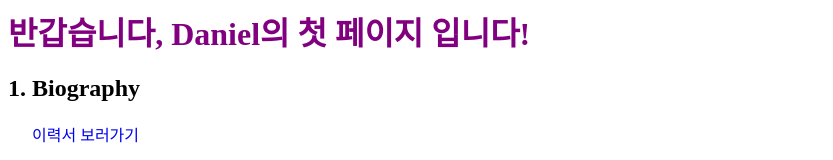
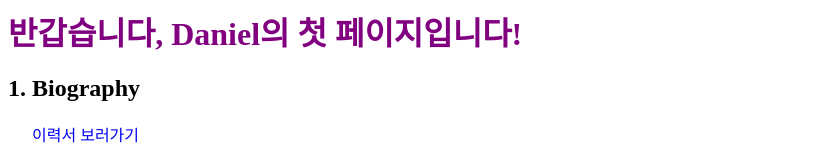
Before and after one commit to Daniel-H-99/daniel-kOOP, a plain HTML site: page index.html in a window 1280 px wide. Shown: the top 160 px of the page, without its empty margins (0-833 px from the left). Drawn offline with Linux system fonts and the light colour scheme.

Commit message:
Add files via upload

```diff
--- a/index.html
+++ b/index.html
@@ -15,7 +15,7 @@
     </style>
 </head>
 <body>
-	<h1>반갑습니다, Daniel의 첫 페이지 입니다!</h1>
+	<h1>반갑습니다, Daniel의 첫 페이지입니다!</h1>
 	<h2>1. Biography</h2>
         <a style="text-decoration: none" href="https://daniel-h-99.github.io/daniel-kOOP/biography.html">
             <span class="tab">      이력서 보러가기</span></a>
```
